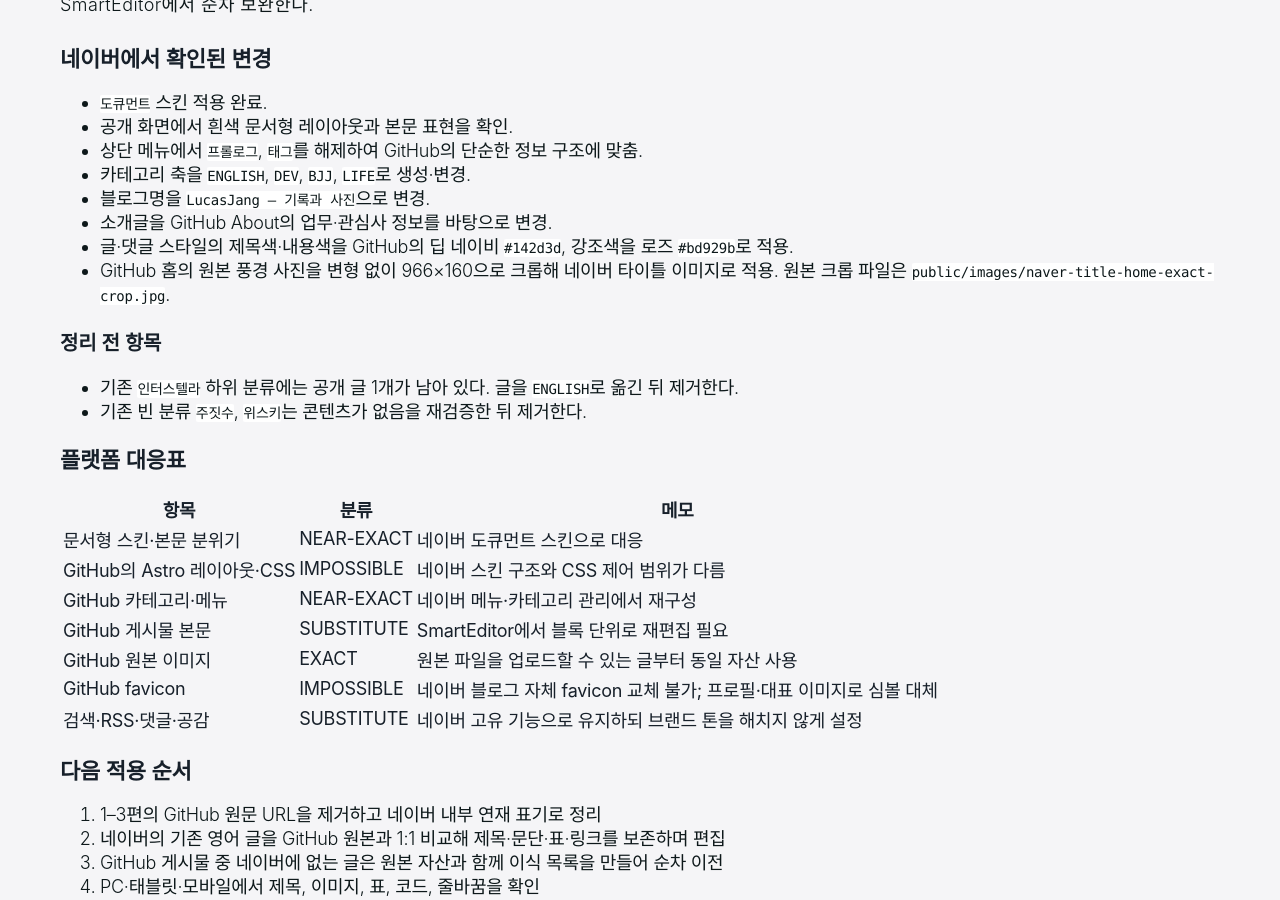
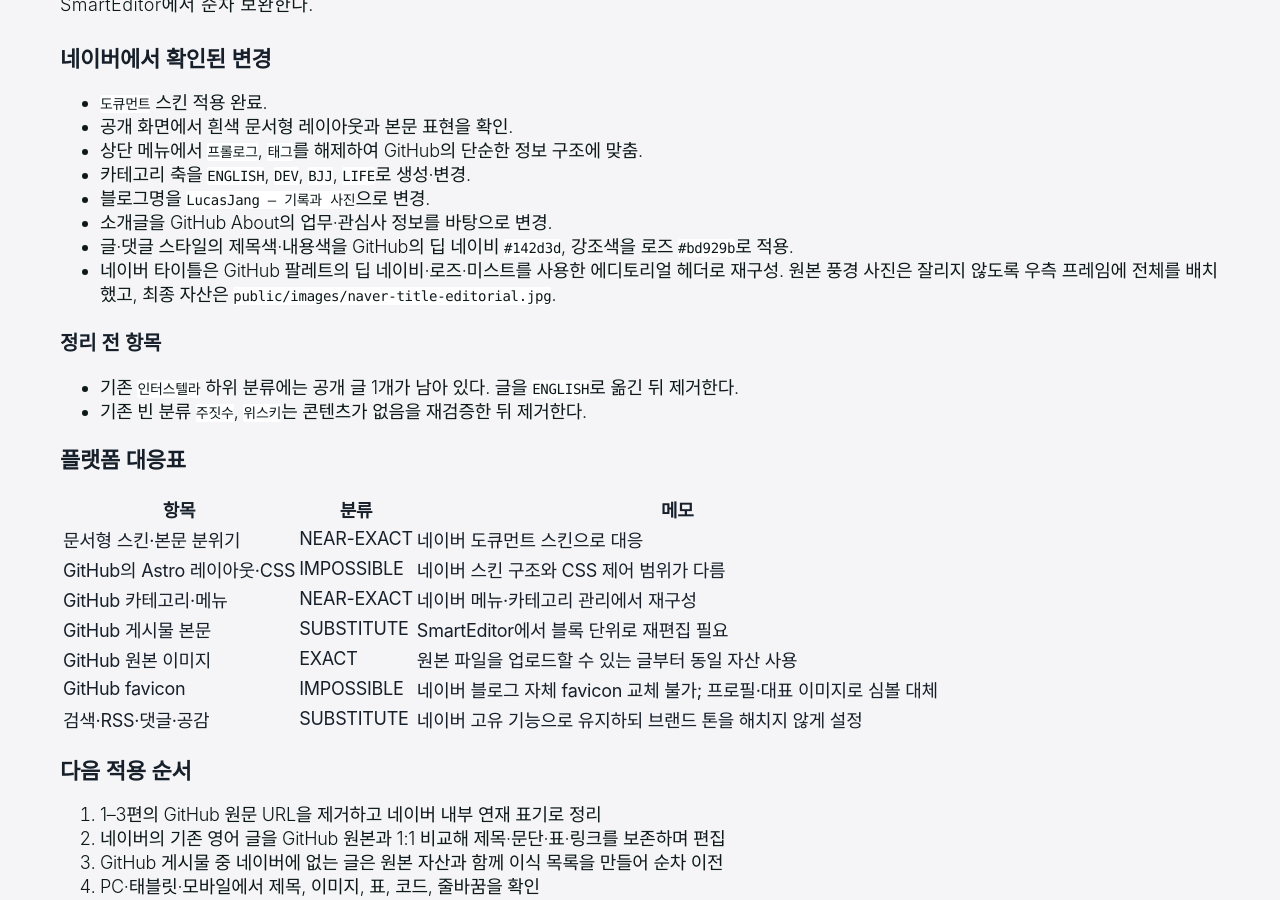
Before and after one commit to Lucas-Jang/lucas-jang.github.io, a Jekyll site: the page built from docs/naver-sync-inventory.md, in a window 1280 px wide and 900 px high, scrolled down 1414 px. Built offline with Jekyll 4.4.1, drawn with Linux system fonts in a browser that asks for light colours; our own code applies the rules of GitHub Pages for plain Markdown files.

Commit message:
Use editorial Naver title treatment

```diff
--- a/docs/naver-sync-inventory.md
+++ b/docs/naver-sync-inventory.md
@@ -59,7 +59,7 @@
 - 블로그명을 `LucasJang — 기록과 사진`으로 변경.
 - 소개글을 GitHub About의 업무·관심사 정보를 바탕으로 변경.
 - 글·댓글 스타일의 제목색·내용색을 GitHub의 딥 네이비 `#142d3d`, 강조색을 로즈 `#bd929b`로 적용.
-- GitHub 홈의 원본 풍경 사진을 변형 없이 966×160으로 크롭해 네이버 타이틀 이미지로 적용. 원본 크롭 파일은 `public/images/naver-title-home-exact-crop.jpg`.
+- 네이버 타이틀은 GitHub 팔레트의 딥 네이비·로즈·미스트를 사용한 에디토리얼 헤더로 재구성. 원본 풍경 사진은 잘리지 않도록 우측 프레임에 전체를 배치했고, 최종 자산은 `public/images/naver-title-editorial.jpg`.
 
 ### 정리 전 항목
 
```
Also changed, not shown: public/images/naver-title-editorial.jpg (added).
